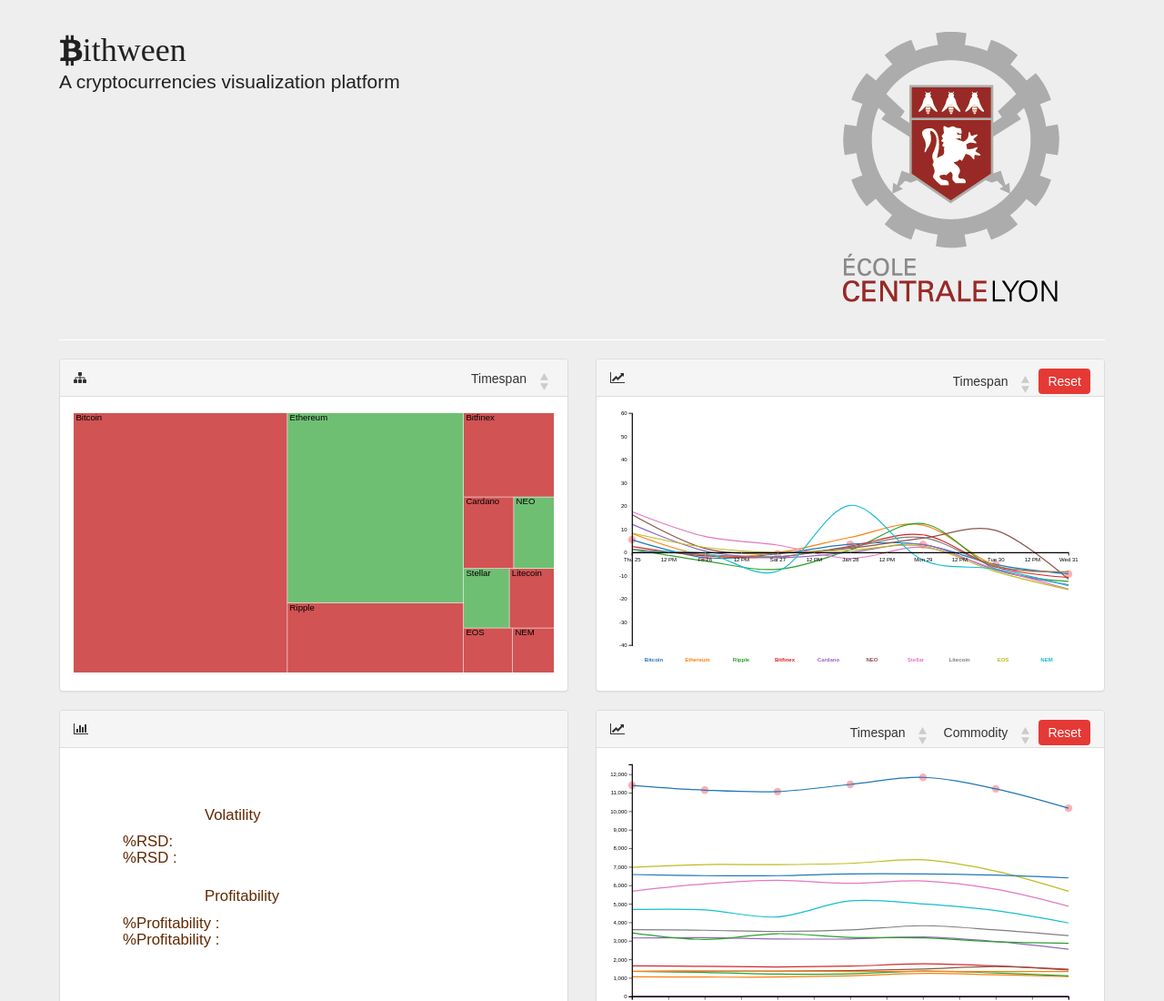
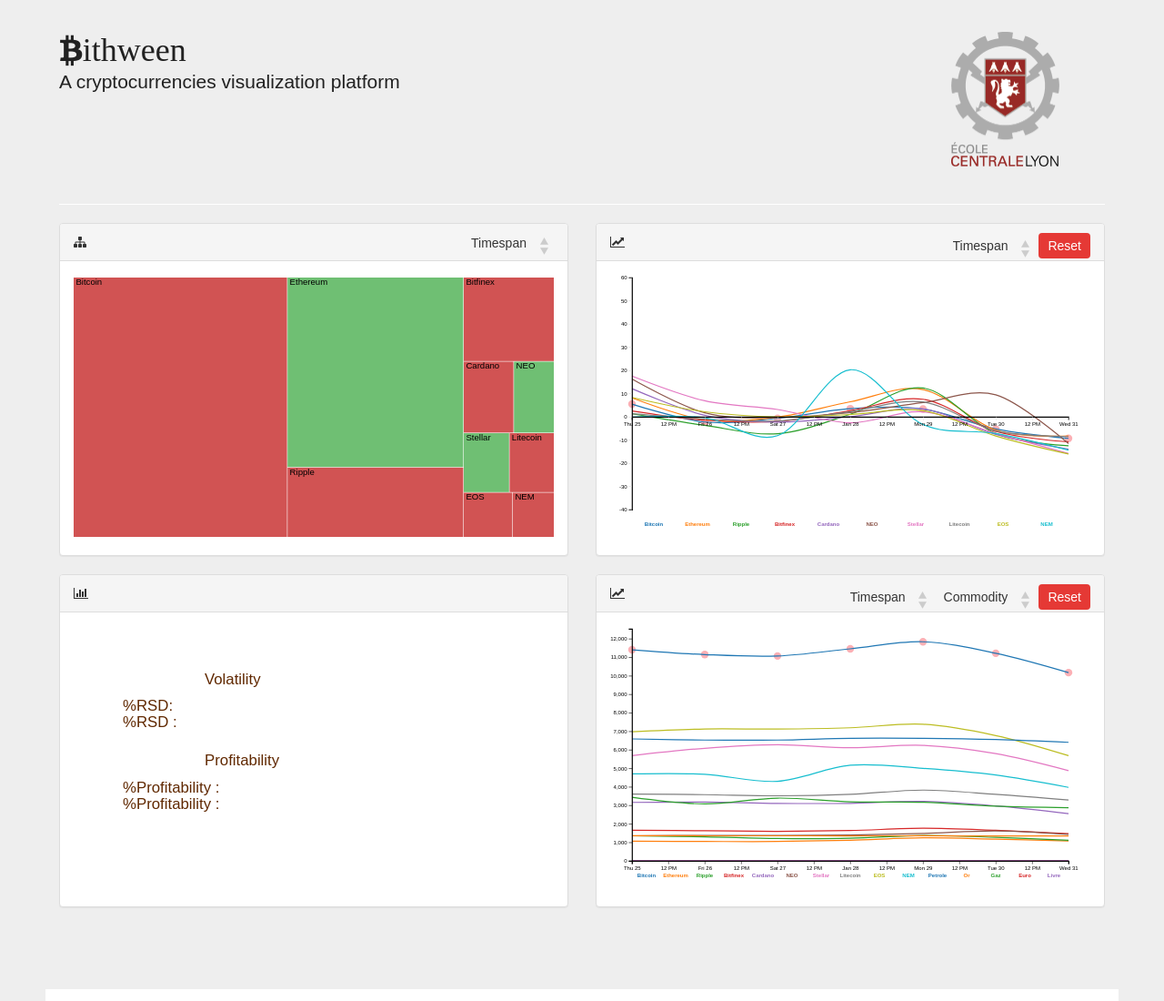
Before and after one commit to OussamaHOURIRA/OussamaHOURIRA.github.io, a plain HTML site: page index.html in a window 1280 px wide. Shown: the top 1100 px of the page at 91% size. Drawn offline with nearby package versions, Linux system fonts and the light colour scheme.

Commit message:
mise a jour

```diff
--- a/index.html
+++ b/index.html
@@ -182,7 +182,7 @@ select {
         </div>
         <div class="col-sm-6">
         <div class="pull-right hidden-sm">
-        <h1 style="margin-right:50px;margin-bottom:20px;"><img src="img/logo_ecl.png" alt="ECL logo" height="297" width="238"/></h1>
+        <h1 style="margin-right:50px;margin-bottom:20px;"><img src="img/logo_ecl.png" alt="ECL logo" height="148" width="119"/></h1>
        </div>
     </div>
   </div>
```
